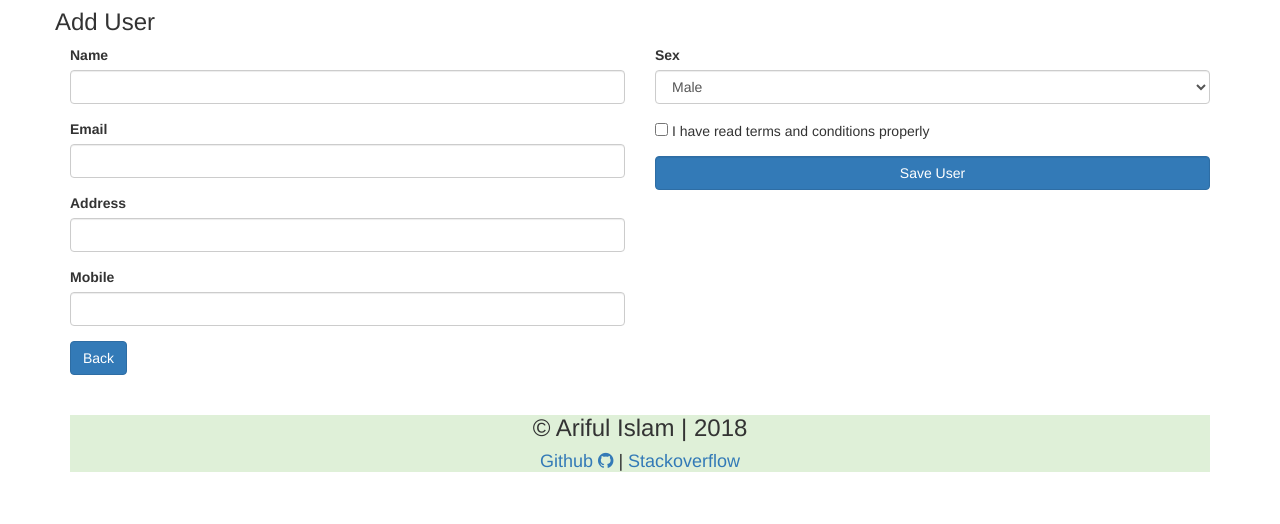
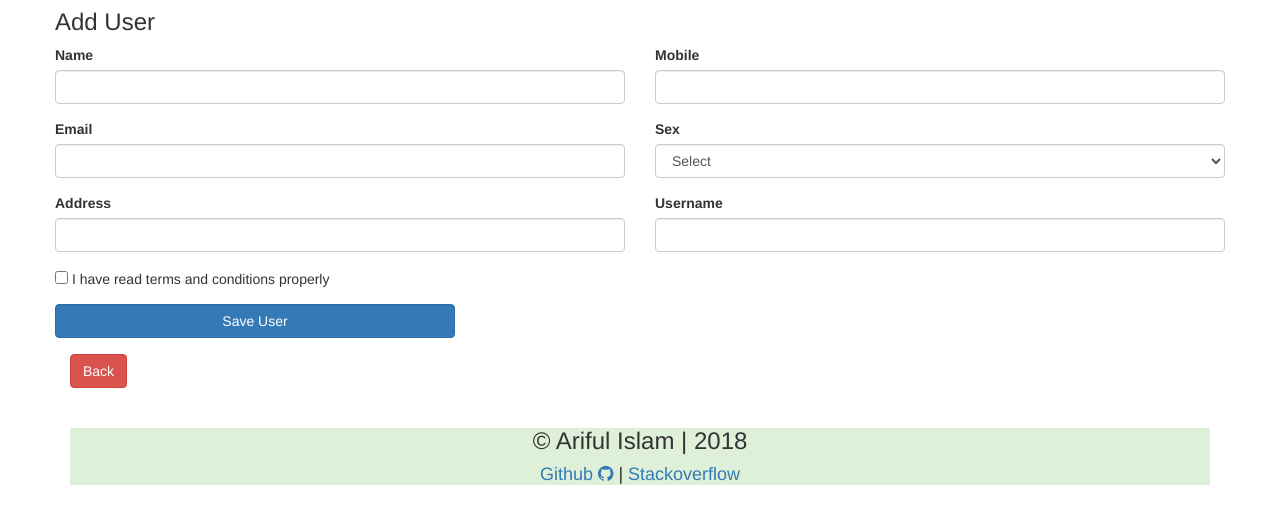
Before and after one commit to arif98741/codeigniter_crud, a CodeIgniter app: page /user/adduser in a window 1280 px wide. Shown: the part 51-575 px from the top of the page. Run offline with CodeIgniter, Linux system fonts and the light colour scheme.

Commit message:
Modification in View, List etc.

```diff
--- a/application/controllers/User.php
+++ b/application/controllers/User.php
@@ -68,29 +68,30 @@
             'address' => $this->input->post('address'),
             'sex'     => $this->input->post('sex'),
             'mobile'  => $this->input->post('mobile'),
+            'username'  => $this->input->post('username'),
         );
 
         $this->security->xss_clean($data);
 
-        $this->form_validation->set_rules('name', 'Name', 'trim|required');
-        $this->form_validation->set_rules('email', 'Email', 'trim|required|valid_email');
-        $this->form_validation->set_rules('address', 'Address', 'trim|required');
-        $this->form_validation->set_rules('sex', 'Sex', 'trim|required');
-        $this->form_validation->set_rules('mobile', 'Email', 'trim|required');
+        $this->form_validation->set_rules('name', 'Name', 'min_length[3]|max_length[12]');
+        $this->form_validation->set_rules('email', 'Email', 'required|valid_email');
+        $this->form_validation->set_rules('address', 'Address', 'required');
+        $this->form_validation->set_rules('sex', 'Sex', 'required');
+        $this->form_validation->set_rules('mobile', 'Email', 'required');
+        $this->form_validation->set_rules('username', 'Username', 'required|min_length[3]|max_length[12]');
 
         if ($this->form_validation->run() == FALSE)
         {
             $this->load->view('template/inc/header.php');
-            $this->load->view('template/user/adduser.php');
+            $this->load->view('template/user/adduser.php',array('error' => $this->form_validation));
             $this->load->view('template/inc/footer.php');
+            //redirect('user/adduser'); //redirect to userlist
 
         }else
         {
             $result = $this->UserModel->adduser($data);
             redirect('user/userlist'); //redirect to userlist
-
         }
-
 
 	}
 
--- a/application/models/UserModel.php
+++ b/application/models/UserModel.php
@@ -15,7 +15,7 @@
         }
 
 
-		 public function adduser($data)
+		public function adduser($data)
         {
 			return $this->db->insert("usertable",$data);
             //$result_set = $this->db->query("select * from usertable");
--- a/application/views/template/user/adduser.php
+++ b/application/views/template/user/adduser.php
@@ -8,10 +8,11 @@
 
 
 
-        <div class="col-md-6">
+        <div class="row">
 
 
 
+            <div class="col-md-6">
                 <div class="form-group">
                 <label for="name">Name</label>
                 <input type="text" name="name" class="form-control">
@@ -27,45 +28,43 @@
                     <label for="name">Address</label>
                     <input type="text" name="address"  class="form-control">
                 </div>
+            </div>
 
-
-
+            <div class="col-md-6">
                  <div class="form-group">
                     <label for="name">Mobile</label>
                     <input type="text" name="mobile"  class="form-control" >
                 </div>
-
-        </div>
-
-        <div class="col-md-6">
-
                 <div class="form-group">
                     <label for="name">Sex</label>
+
                     <select  name="sex"  class="form-control">
-
+                        <option value="" disabled="" selected="">Select</option>
                         <option value="male" >Male</option>
-
                         <option value="female">Female</option>
 
                     </select>
 
-
+                </div>
+                <div class="form-group">
+                    <label for="name">Username</label>
+                    <input type="text" name="username"  class="form-control" >
                 </div>
 
 
-
+            </div>
+            <div class="col-md-12">
                  <div class="form-group">
 
                     <input type="checkbox" value="yes">&nbsp;I have read terms and conditions properly
                 </div>
-
-
-
-
                 <div class="form-group">
 
-                <input type="submit" class="form-control btn btn-primary" value="Save User">
+                    <input type="submit" class="form-control btn btn-primary" value="Save User" style="max-width: 400px; margin: 0 auto;">
                 </div>
+            </div>
+
+            <div class="col-md-6">
 
 
                  <?php if(validation_errors() != ""): ?>
@@ -74,8 +73,6 @@
                     </div>
                  <?php endif; ?>
 
-
-
                 <?php if(isset($message)){ //print error message
                     echo $message;
                 } ?>
@@ -83,8 +80,13 @@
              </div>
 
 
+        </div>
+
+
+
+
     </form>
 
 
 </div>
-<a href="<?php echo site_url("Home"); ?>" class="btn btn-primary">Back</a>
+<a href="<?php echo site_url("Home"); ?>" class="btn btn-danger">Back</a>
--- a/assets/js/main.js
+++ b/assets/js/main.js
@@ -1,7 +1,7 @@
 /*
  * Copyright: Ariful Islam
  * Start Date: 16-03-2018
- * Licensed under MIT (https://github.com/arif98741/exercise)
+ * Licensed under MIT (https://github.com/arif98741/codeigniter_crud)
  * Email: arif98741@gmail.com
  * Web: www.phpdark.com
  * Twitter: www.twitter.com/arif98741
```
Also changed, not shown: application/views/template/user/edituser.php (+20 -17 lines), application/views/template/user/viewsingleuser.php (+8 -5 lines), application/views/template/user/viewuser.php (+6 -4 lines). Lines whose indentation alone changed are shown as unchanged.
